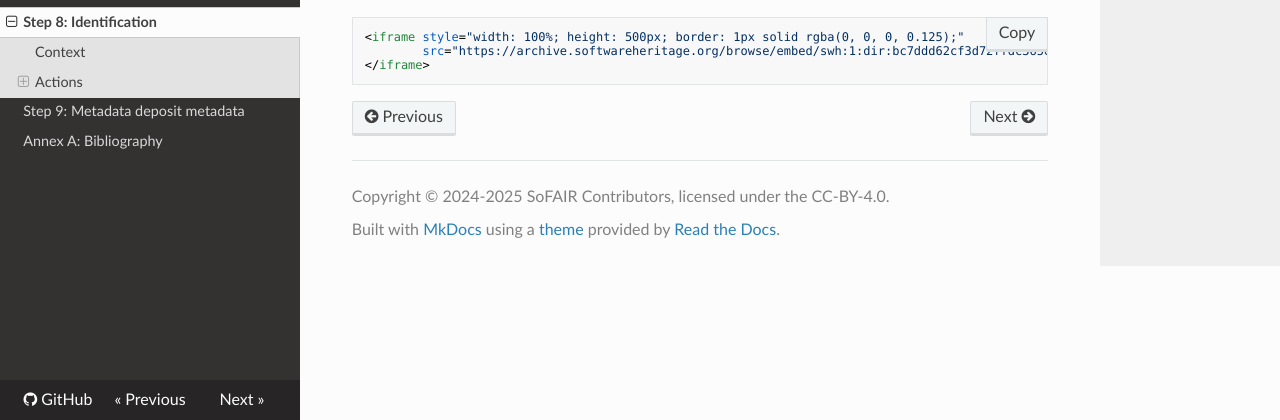
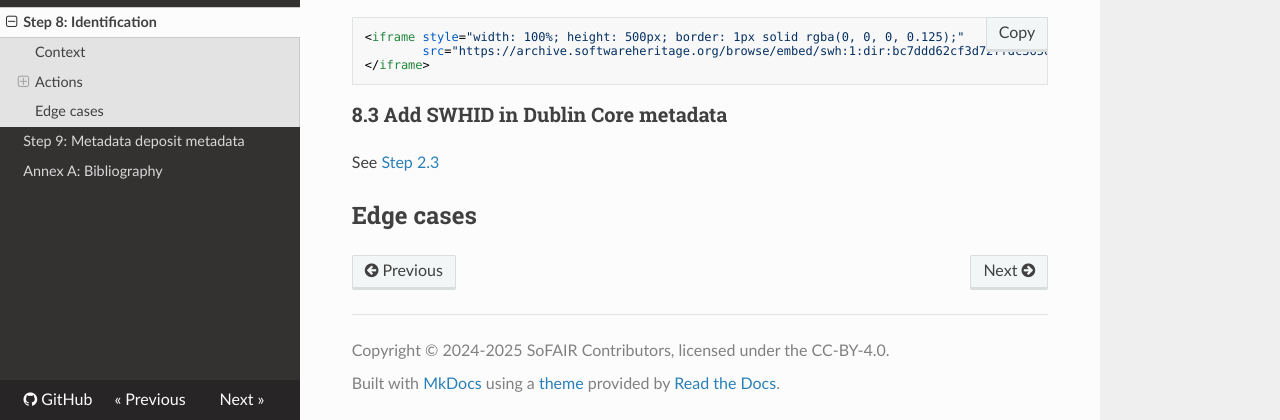
Before and after one commit to herrboyer/SoFairOA-documentation, an MkDocs documentation site: the page built from docs/18-step-8.md, in a window 1280 px wide and 900 px high, scrolled down 1620 px, cut to the strip 480-900 px from the top of the window. Built offline with MkDocs 1.6.1, drawn with Linux system fonts in a browser that asks for light colours; nearby versions of some CDN libraries.

Commit message:
Fix missing Dublin Core integration

````diff
--- a/docs/18-step-8.md
+++ b/docs/18-step-8.md
@@ -90,3 +90,9 @@ or an iframe:
         src="https://archive.softwareheritage.org/browse/embed/swh:1:dir:bc7ddd62cf3d72ffdc365e1bf2dea6eeaa44e185;origin=https://github.com/rdicosmo/parmap;visit=swh:1:snp:8ddca416836fbbc2a7704c69db38739bef6b6cae;anchor=swh:1:rev:ecd3744ed558da4ea2bf9eb87b80b8949f417126/">
 </iframe>
 ```
+
+### 8.3 Add SWHID in Dublin Core metadata
+
+See [Step 2.3](12-step-2.md)
+
+## Edge cases
````
